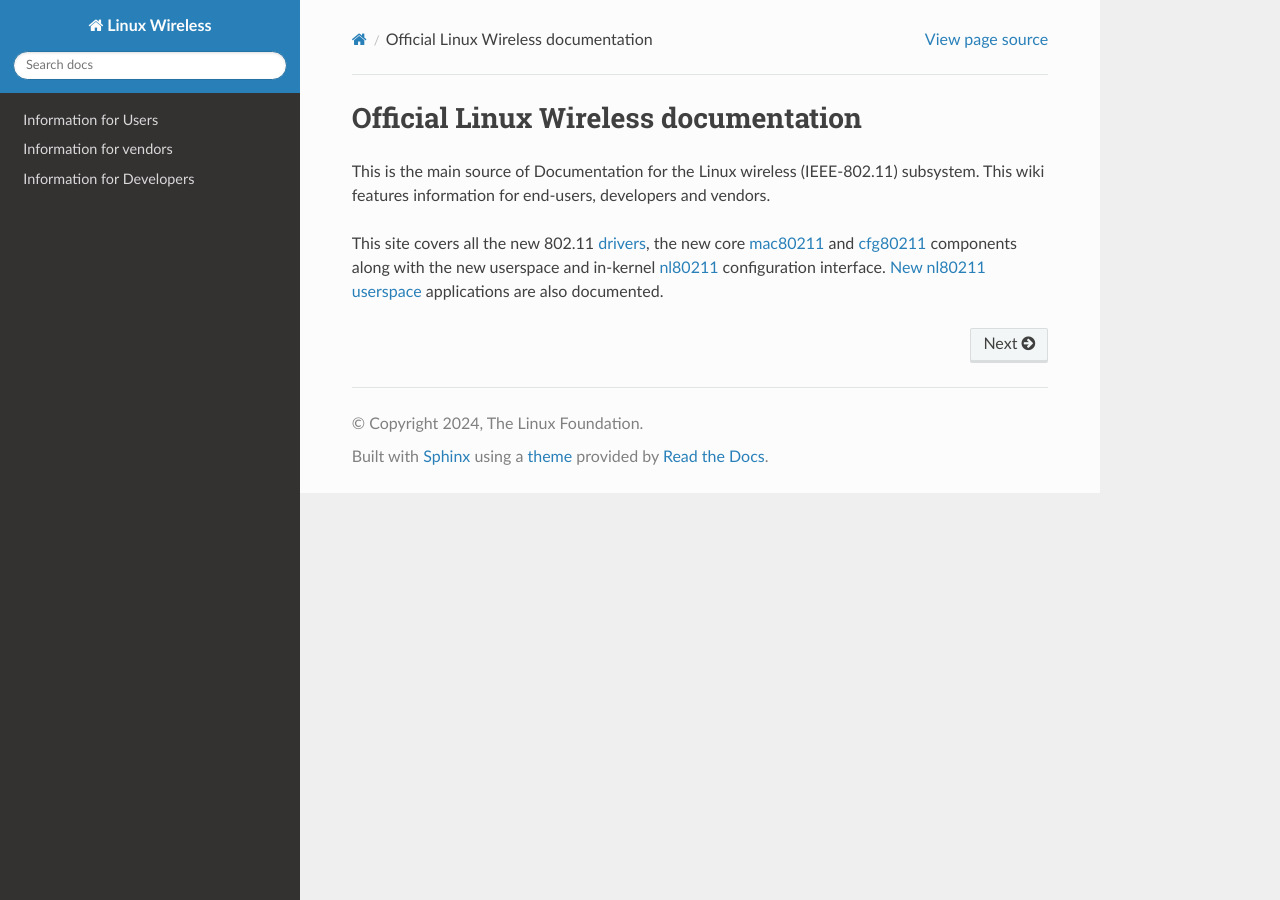
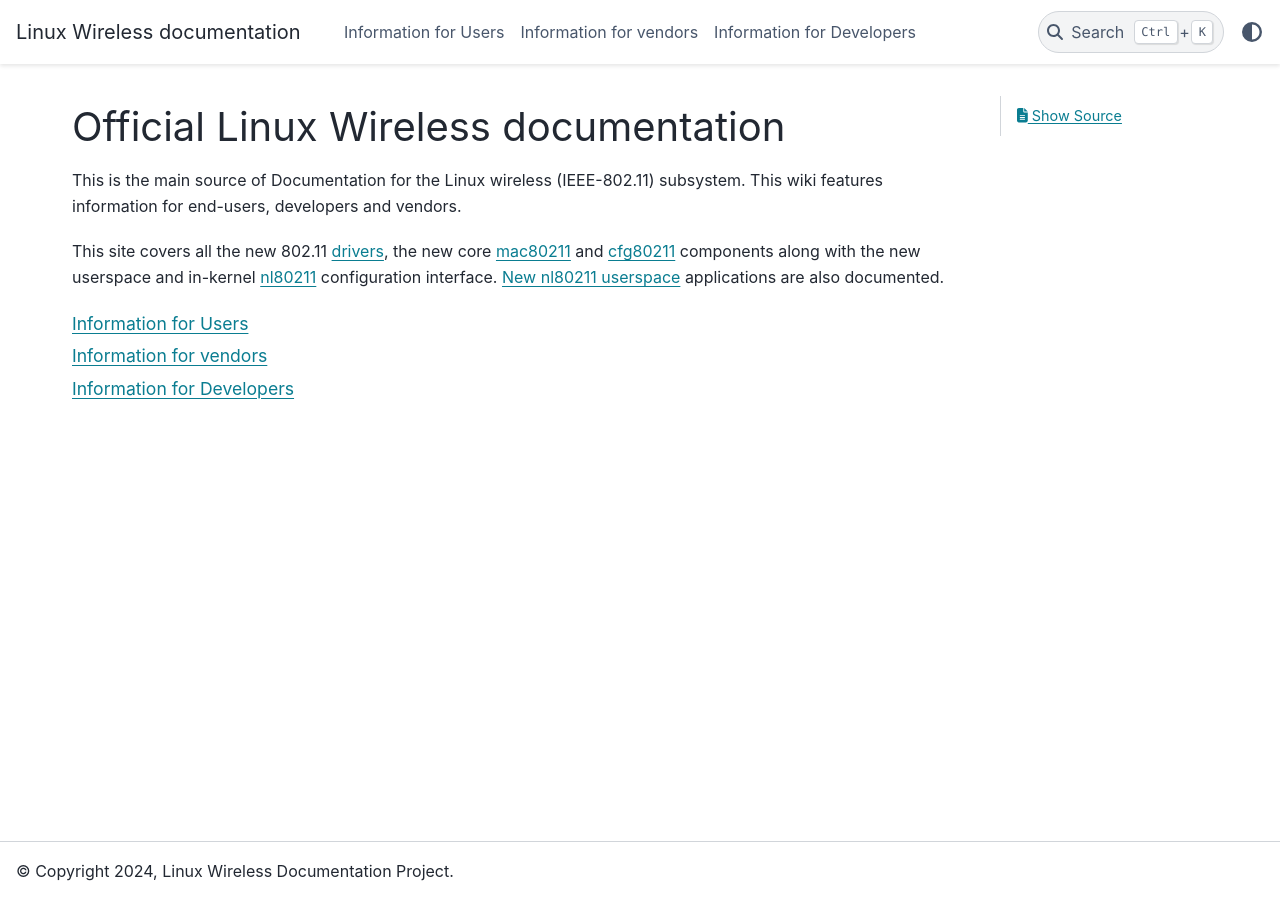
Before and after one commit to linux-wireless/docs, a Sphinx documentation site: the page built from source/index.rst, in a window 1280 px wide. Built offline with Sphinx 7.4.7 and the PyData theme 0.15.4, drawn with Linux system fonts in a browser that asks for light colours.

Commit message:
Switch to the pydata sphinx theme
This theme looks better with large tables used by the project.

Signed-off-by: Konstantin Ryabitsev <konstantin@linuxfoundation.org>

```diff
--- a/source/conf.py
+++ b/source/conf.py
@@ -18,8 +18,8 @@
 # -- Project information -----------------------------------------------------
 
 project = 'Linux Wireless'
-copyright = '2024, The Linux Foundation'
-author = 'Kernel.org'
+copyright = '2024, Linux Wireless Documentation Project'
+author = 'kernel.org'
 
 
 # -- General configuration ---------------------------------------------------
@@ -44,21 +44,19 @@ exclude_patterns = []
 # The theme to use for HTML and HTML Help pages.  See the documentation for
 # a list of builtin themes.
 #
-html_theme = 'sphinx_rtd_theme'
-#html_theme = 'pydata_sphinx_theme'
-#html_sidebars = {
-#  "path/to/page": [],
-#}
-#html_theme_options = {
-#    "secondary_sidebar_items": {
-#        "path/to/page": [],
-#    },
-#}
+#html_theme = 'sphinx_rtd_theme'
+html_theme = 'pydata_sphinx_theme'
 
 # Add any paths that contain custom static files (such as style sheets) here,
 # relative to this directory. They are copied after the builtin static files,
 # so a file named "default.css" will overwrite the builtin "default.css".
 html_static_path = ['media']
+html_theme_options = {
+  "show_nav_level": 2,
+  "show_prev_next": False,
+  "footer_start": ["copyright"],
+  "footer_end": [],
+}
 
 # Don't highlight by default
 highlight_language = 'none'
--- a/source/index.rst
+++ b/source/index.rst
@@ -14,7 +14,7 @@ with the new userspace and in-kernel :doc:`nl80211
 also documented.
 
 .. toctree::
-   :hidden:
+   :maxdepth: 1
 
    en/users
    en/vendors
```
